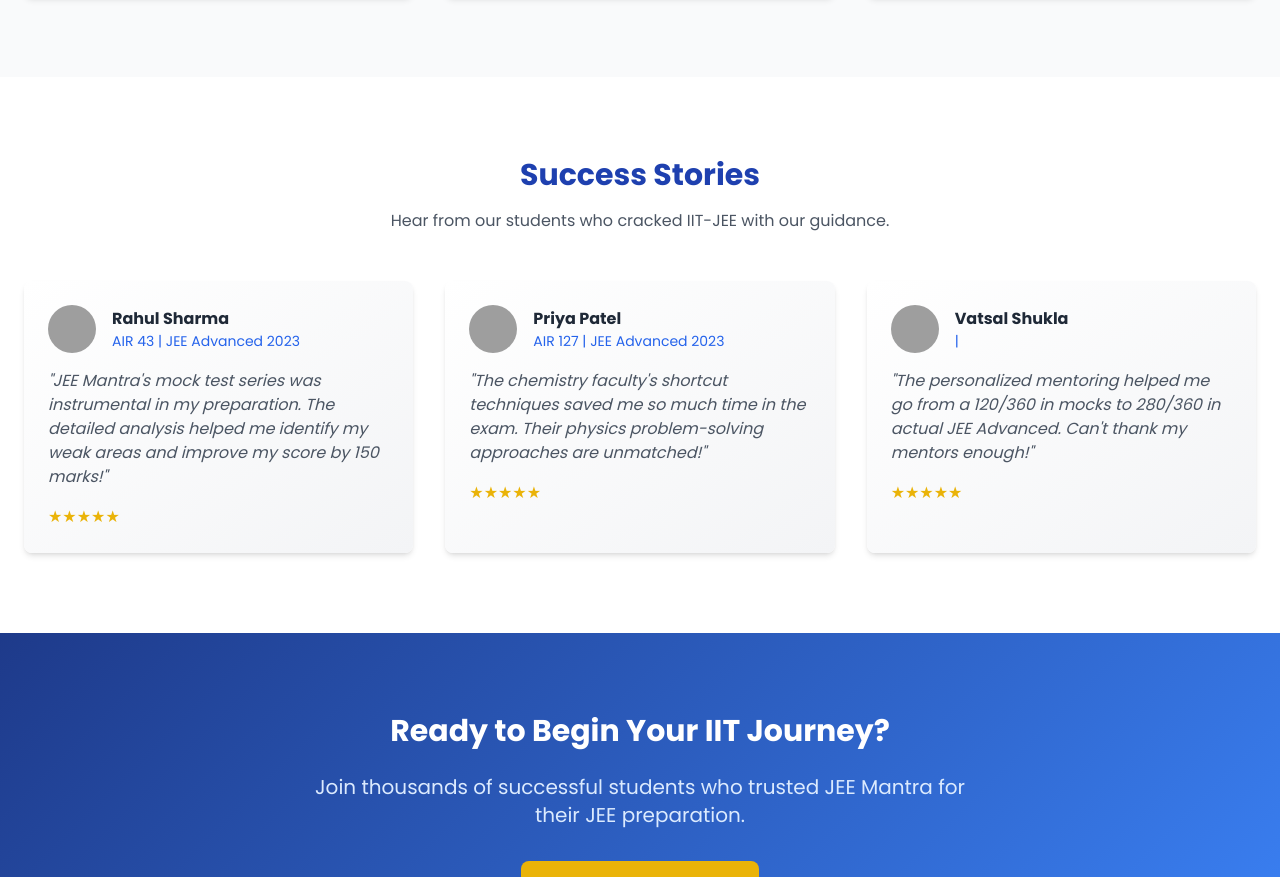
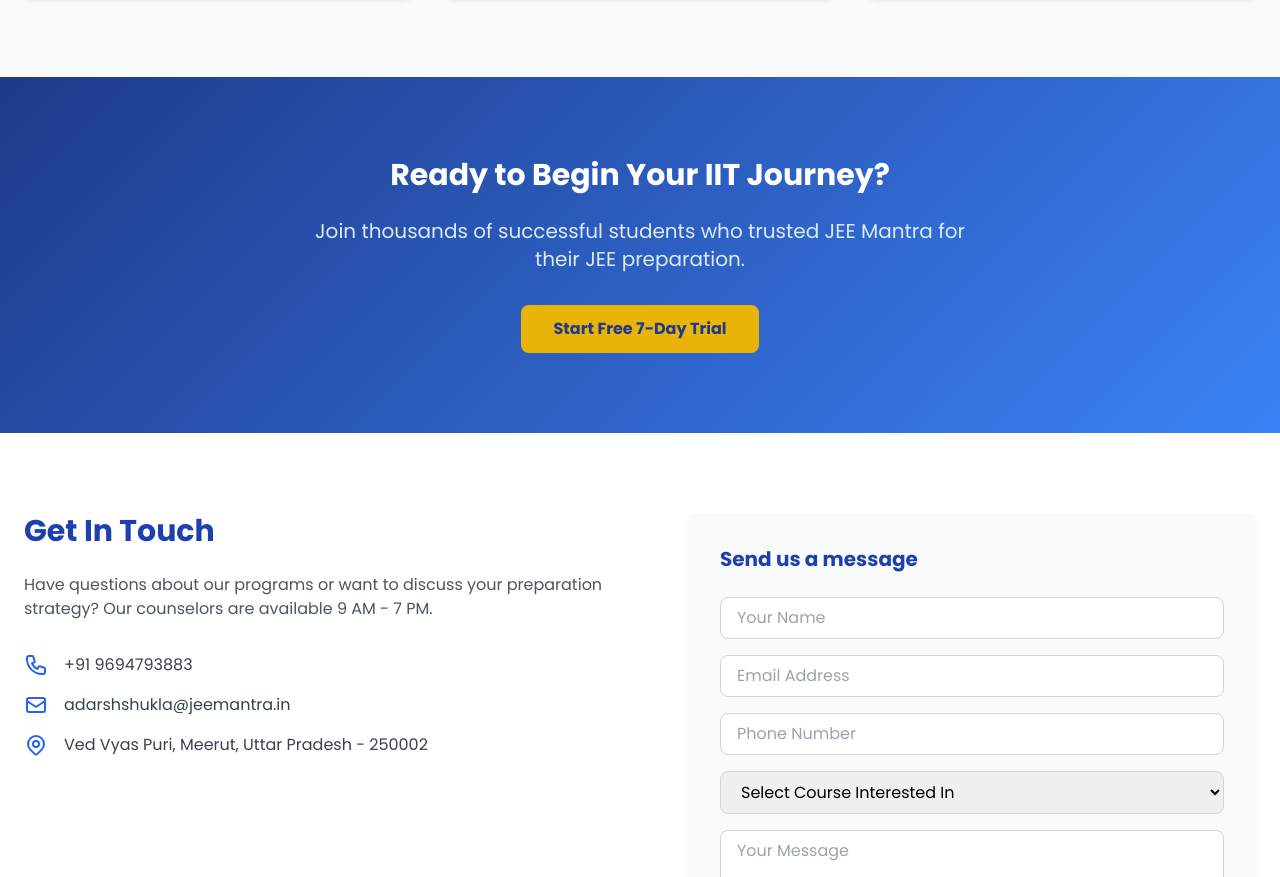
Before and after one commit to adarshshukla1-dev/JEE-Mantra, a plain HTML site: page index.html in a window 1280 px wide. Shown: the part 2151-3028 px from the top of the page. Drawn offline with nearby package versions, Linux system fonts and the light colour scheme; grey boxes are pictures that could not be loaded.

Commit message:
Update index.html

```diff
--- a/index.html
+++ b/index.html
@@ -245,60 +245,6 @@
         </div>
     </section>
 
-    <!-- Testimonials -->
-    <section id="testimonials" class="py-20 bg-white">
-        <div class="container mx-auto px-6">
-            <h2 class="text-3xl font-bold text-center text-blue-800 mb-4">Success Stories</h2>
-            <p class="text-center text-gray-600 max-w-2xl mx-auto mb-12">Hear from our students who cracked IIT-JEE with our guidance.</p>
-
-            <div class="grid grid-cols-1 md:grid-cols-3 gap-8">
-                <!-- Testimonial 1 -->
-                <div class="testimonial-card p-6 rounded-lg shadow-md">
-                    <div class="flex items-center mb-4">
-                        <img src="https://storage.googleapis.com/workspace-0f70711f-8b4e-4d94-86f1-2a93ccde5887/image/f43511a9-8d48-4115-91d5-4d3e7dd961ca.png" alt="Portrait of Rahul Sharma smiling" class="w-12 h-12 rounded-full mr-4">
-                        <div>
-                            <h4 class="font-bold text-gray-800">Rahul Sharma</h4>
-                            <p class="text-blue-600 text-sm">AIR 43 | JEE Advanced 2023</p>
-                        </div>
-                    </div>
-                    <p class="text-gray-600 italic">"JEE Mantra's mock test series was instrumental in my preparation. The detailed analysis helped me identify my weak areas and improve my score by 150 marks!"</p>
-                    <div class="flex mt-4">
-                        <span class="text-yellow-500">★★★★★</span>
-                    </div>
-                </div>
-
-                <!-- Testimonial 2 -->
-                <div class="testimonial-card p-6 rounded-lg shadow-md">
-                    <div class="flex items-center mb-4">
-                        <img src="https://storage.googleapis.com/workspace-0f70711f-8b4e-4d94-86f1-2a93ccde5887/image/9c377220-413c-46df-bd07-03fdb1b83b37.png" alt="Portrait of Priya Patel wearing glasses" class="w-12 h-12 rounded-full mr-4">
-                        <div>
-                            <h4 class="font-bold text-gray-800">Priya Patel</h4>
-                            <p class="text-blue-600 text-sm">AIR 127 | JEE Advanced 2023</p>
-                        </div>
-                    </div>
-                    <p class="text-gray-600 italic">"The chemistry faculty's shortcut techniques saved me so much time in the exam. Their physics problem-solving approaches are unmatched!"</p>
-                    <div class="flex mt-4">
-                        <span class="text-yellow-500">★★★★★</span>
-                    </div>
-                </div>
-
-                <!-- Testimonial 3 -->
-                <div class="testimonial-card p-6 rounded-lg shadow-md">
-                    <div class="flex items-center mb-4">
-                        <img src="https://storage.googleapis.com/workspace-0f70711f-8b4e-4d94-86f1-2a93ccde5887/image/e6d9f95d-37a8-4b80-b1ff-11f57e77ed07.png" alt="Portrait of Aditya Kumar in formal shirt" class="w-12 h-12 rounded-full mr-4">
-                        <div>
-                            <h4 class="font-bold text-gray-800">Vatsal Shukla</h4>
-                            <p class="text-blue-600 text-sm"> | </p>
-                        </div>
-                    </div>
-                    <p class="text-gray-600 italic">"The personalized mentoring helped me go from a 120/360 in mocks to 280/360 in actual JEE Advanced. Can't thank my mentors enough!"</p>
-                    <div class="flex mt-4">
-                        <span class="text-yellow-500">★★★★★</span>
-                    </div>
-                </div>
-            </div>
-        </div>
-    </section>
 
     <!-- CTA Section -->
     <section class="py-20 hero-gradient text-white">
```
